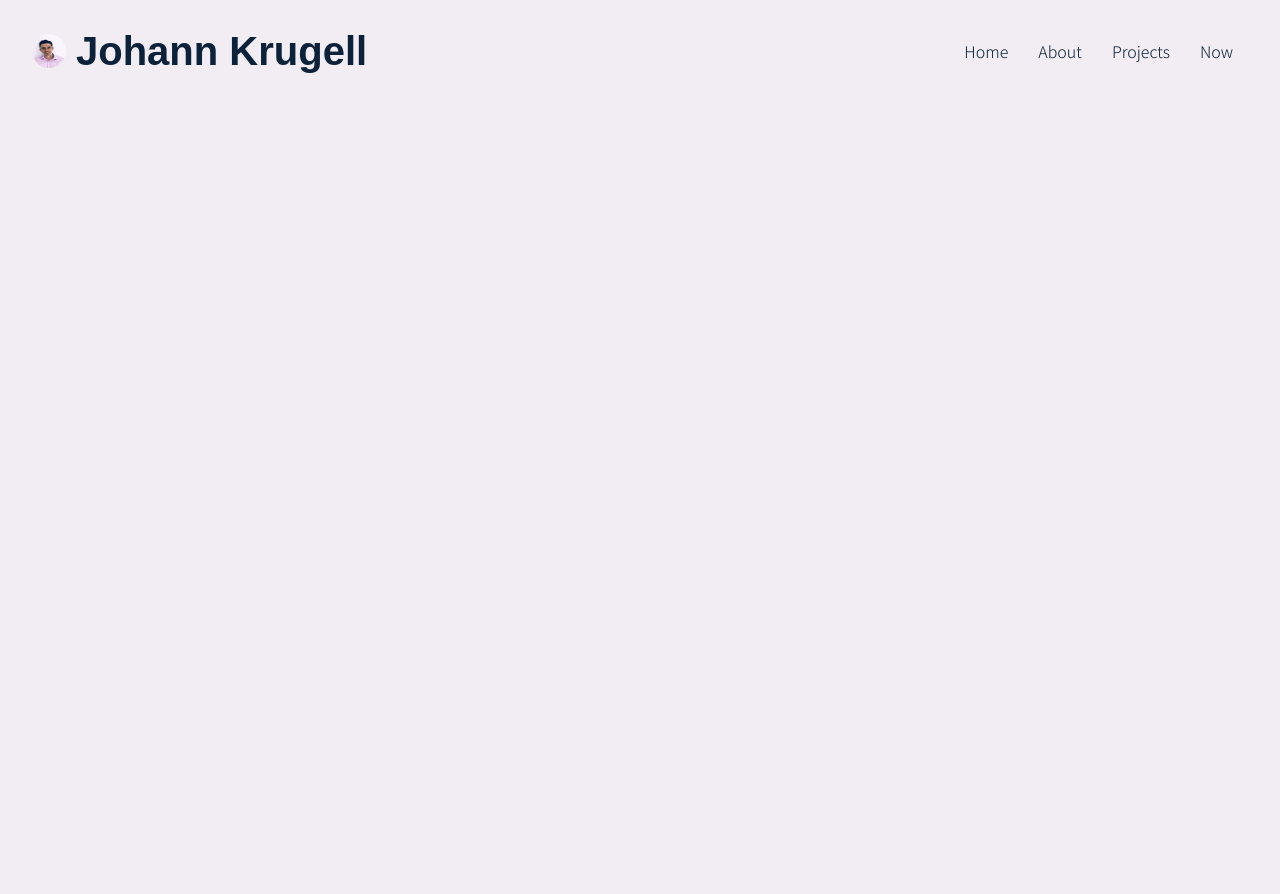
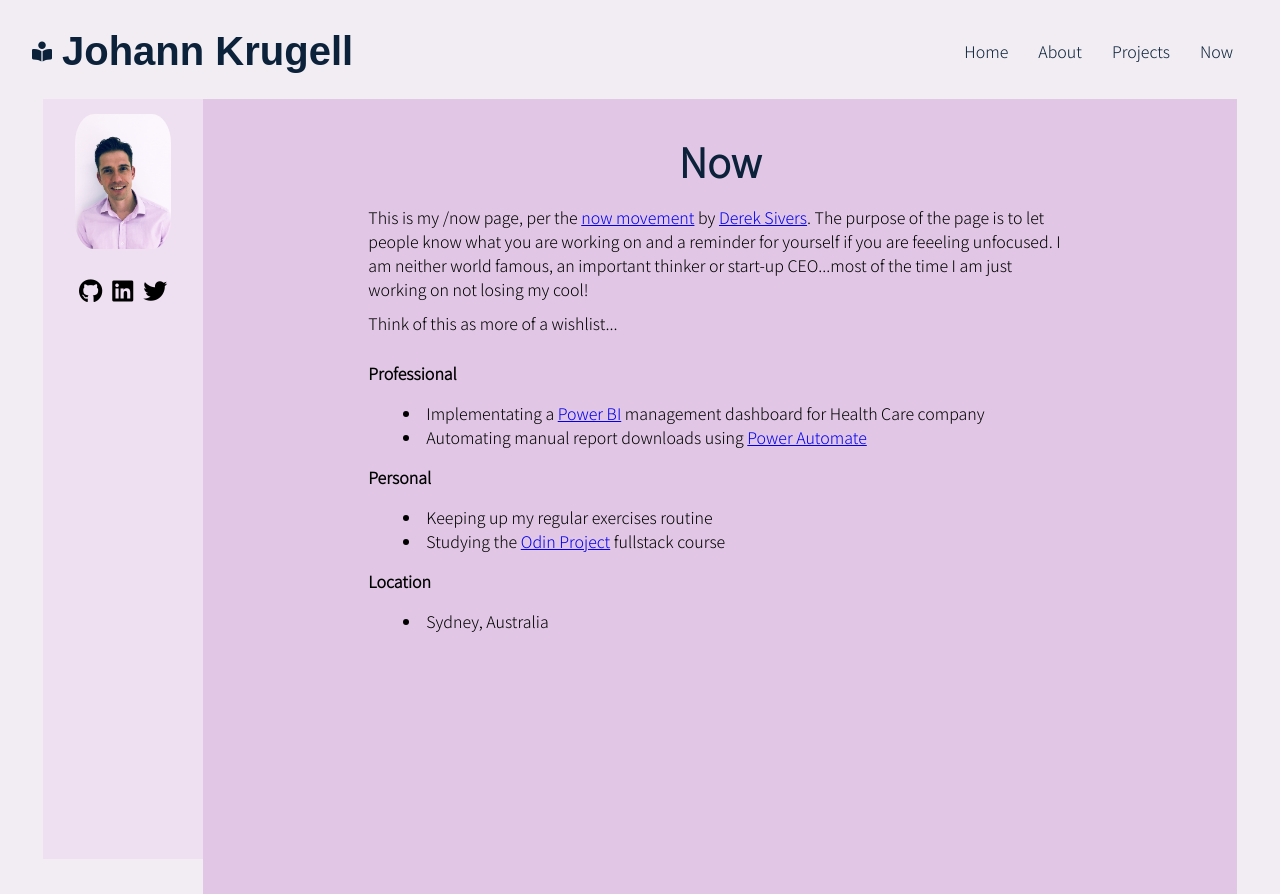
Before and after one commit to johannkrugell/johannkrugell.com, a plain HTML site: page now.html in a window 1280 px wide. Before the commit the page ends 808 px from the top, so only its background shows below. Drawn offline with Linux system fonts and the light colour scheme; a web font is replaced by a local one.

Commit message:
NOW PAGE Add contents of the Now page. Listing of items bieng worked on professionally and personal.
On branch now-page
Changes to be committed:
modified:   css/stylesheet.css
modified:   index.html
modified:   now.html

```diff
--- a/css/stylesheet.css
+++ b/css/stylesheet.css
@@ -91,13 +91,18 @@ html, body {
 
 .page-content {
   background-color: rgb(225, 199, 229);
-  margin: 5px 35px 0px 0px;
   font-family: 'Noto Sans JP', sans-serif;
   font-size: 1.0em;
+  margin: 5px 35px 0px 0px;
+  width: 100%;
 }
 
 .page-content h2 {
+  color: rgb(11, 34, 58);
+  font-size: 2.5em;
   text-align: center;
+  margin-bottom: 15px;
+
 }
 
 .page-profile {
@@ -106,6 +111,21 @@ html, body {
   padding: 5px 22px;
 }
 
-.welcome {
-  padding: 0px 15px 0px 15px;
+.paragraph {
+  padding: 0px 15px 10px 15px;
+  margin: 0px 150px;
 }
+
+.now-professional, .now-personal, .now-location {
+  font-family: 'Noto Sans JP', sans-serif;
+  font-size: 1.0em;
+  font-weight: bold;
+  margin-left: 150px;
+  padding-left: 15px;
+  padding-bottom: 0px;
+}
+
+.list-now-professional, .list-now-personal, .list-now-location {
+  /* list-style-type: none; */
+  margin: 0px 0px 0px 200px;
+}
--- a/now.html
+++ b/now.html
@@ -10,21 +10,67 @@
     <link rel="preconnect" href="https://fonts.googleapis.com">
     <link rel="preconnect" href="https://fonts.gstatic.com" crossorigin>
     <link href="https://fonts.googleapis.com/css2?family=Inspiration&family=Noto+Sans+JP:wght@300&display=swap" rel="stylesheet">
-    <title>Now | Johann Krugell</title>
+    <!-- Font Awesome Kit-->
+    <script src="https://kit.fontawesome.com/95dcdb5b53.js" crossorigin="anonymous"></script>
+    <title>Johann Krugell</title>
   </head>
   <body>
     <div class="header">
       <div class="header-title">
-        <img src="./image/johannkrugell.png" alt="image of johann krugell" class="johann-image-header">
+        <i class="fa-solid fa-book-open-reader fa-lg"></i>
+        <!-- <img src="./image/johannkrugell.png" alt="image of johann krugell" class="johann-image-header"> -->
         <h1><a href="./index.html">Johann Krugell</a></h1>
       </div>
       <div class="header-options">
         <ul class="header-links">
           <li><a href="./index.html">Home</a></li>
           <li><a href="./about.html">About</a></li>
-          <li><a href="./projects.html">Projects</a></li>
-          <li><a href="./now.html">Now</a></li>
+          <li><a href="./about.html">Projects</a></li>
+          <li><a href="./about.html">Now</a></li>
         </ul>
       </div>
     </div>
+    <div class="page">
+      <div class="page-profile">
+        <img src="./image/johannkrugell.png" alt="image of johann krugell" class="johann-image">
+        <ul class="sso-links">
+          <li class="github" ><i class="fa-brands fa-github fa-xl"></i></li>
+          <li class="linkedin-logo"><i class="fa-brands fa-linkedin fa-xl"></i></li>
+          <li class="twitter-logo"><i class="fa-brands fa-twitter fa-xl"></i></li>
+        </ul>
+      </div>
+      <div class="page-content">
+        <h2>Now</h2>
+        <p class="paragraph">
+          This is my /now page, per the <a href="https://sive.rs/nowff">now
+          movement</a> by <a href="https://sive.rs/">Derek Sivers</a>. The
+          purpose of the page is to let people know what you are working on and
+          a reminder for yourself if you are feeeling unfocused. I am neither
+          world famous, an important thinker or start-up CEO...most of the time
+          I am just working on not losing my cool!
+        </p>
+        <p class="paragraph">
+          Think of this as more of a wishlist...
+        </p>
+          <ul class="now-professional">Professional</ul>
+            <li class="list-now-professional">Implementating a
+              <a href="https://powerbi.com/" target="_blank">Power BI</a>
+              management dashboard for Health Care company
+            </li>
+            <li class="list-now-professional">Automating manual report
+              downloads using <a href="https://powerautomate.microsoft.com/en-us/" target="_blank">
+                Power Automate</a>
+            </li>
+          <ul class="now-personal">Personal</ul>
+            <li class="list-now-personal">Keeping up my regular exercises
+              routine</li>
+            <li class="list-now-personal">Studying the
+              <a href="https://www.theodinproject.com/" target="_blank">Odin Project</a>
+              fullstack course</li>
+          <ul class="now-location">Location</ul>
+            <li class="list-now-personal">Sydney, Australia</li>
+
+      </div>
+    </div>
   </body>
+</html>
```
Also changed, not shown: index.html (+4 -4 lines).
